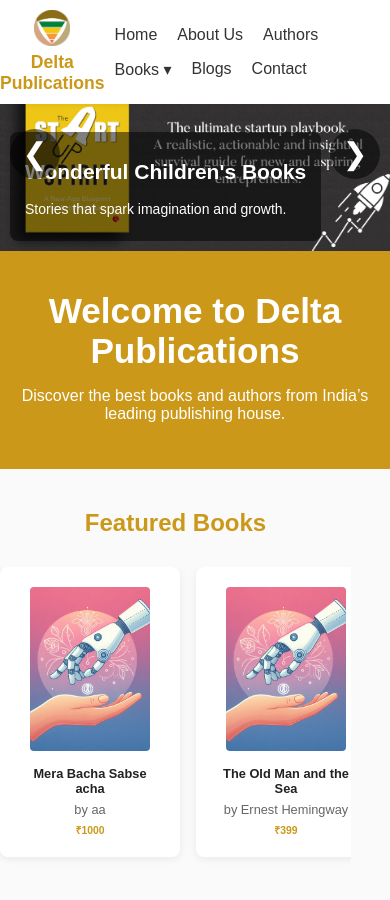
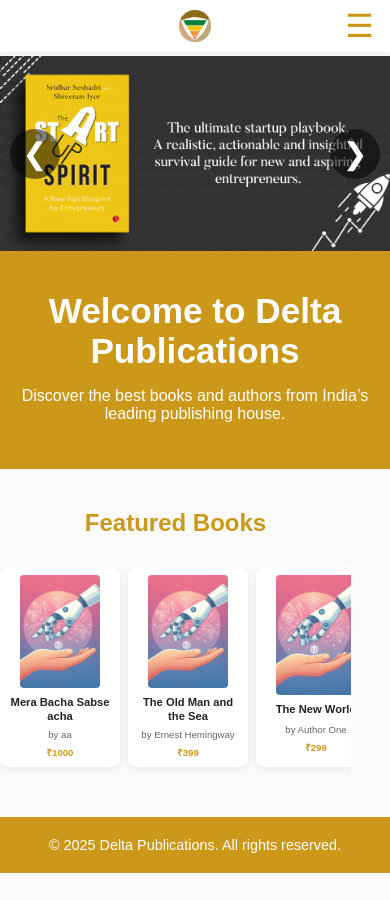
Before and after one commit to gauravsc-alc/gauravsc-alc.github.io, a Jekyll site: the page built from index.html, in a window 390 px wide and 900 px high. Built offline with Jekyll 4.4.1, drawn with Linux system fonts in a browser that asks for light colours.

Commit message:
Fix the mobile view

```diff
--- a/_layouts/default.html
+++ b/_layouts/default.html
@@ -31,6 +31,7 @@
           <li><a href="/contact.html">Contact</a></li>
         </ul>
       </nav>
+      <button class="menu-toggle" aria-label="Toggle menu">&#9776;</button>
     </div>
   </header>
 
@@ -41,5 +42,6 @@
     &copy; 2025 Delta Publications. All rights reserved.
   </footer>
   <script src="/js/slideshow.js"></script>
+  <script src="/js/menu-toggle.js"></script>
 </body>
 </html>
--- a/css/style.css
+++ b/css/style.css
@@ -395,3 +395,135 @@
   list-style-type: none;
   padding-left: 0;
 }
+
+/* Responsive adjustments */
+@media (max-width: 768px) {
+  .header-flex {
+    flex-direction: row;
+    justify-content: space-between;
+    align-items: center;
+  }
+  .top-header-content {
+    flex-direction: row;
+    align-items: center;
+    justify-content: flex-start;
+  }
+  .header-text {
+    display: none; /* Hide Delta Publications text on mobile */
+  }
+  .logo-small {
+    height: 28px;
+    margin-right: 0;
+  }
+  .menu {
+    flex-direction: column;
+    position: absolute;
+    top: 56px;
+    right: 0;
+    background: #fff;
+    width: 180px;
+    box-shadow: 0 2px 8px rgba(0,0,0,0.07);
+    display: none; /* Hide menu by default */
+  }
+  .menu.active {
+    display: flex; /* Show menu when toggled */
+  }
+  .menu li {
+    margin: 12px 0;
+    text-align: left;
+  }
+  .books-slider {
+    gap: 8px;
+  }
+  .book-card {
+    width: 120px;
+    height: 200px;
+    padding: 8px;
+  }
+  .book-card img {
+    width: 80px;
+    height: 120px;
+    margin-bottom: 8px;
+  }
+  .book-title {
+    font-size: 0.7rem;
+    max-height: 2.2em;
+  }
+  .book-author, .book-price {
+    font-size: 0.6rem;
+  }
+}
+
+/* Add this to your style.css file */
+
+.menu-toggle {
+  display: none; /* Hide by default */
+}
+
+@media (max-width: 768px) {
+  .menu-toggle {
+    display: block; /* Show only on mobile */
+    background: none;
+    border: none;
+    font-size: 2rem;
+    color: #CB9819;
+    cursor: pointer;
+    margin-left: 10px;
+  }
+  .menu {
+    /* Already set to mobile styles in your CSS */
+  }
+}
+
+/* Center logo and hide header text in mobile */
+@media (max-width: 768px) {
+  .header-flex {
+    flex-direction: row;
+    justify-content: center;
+    align-items: center;
+    position: relative;
+  }
+  .top-header-content {
+    flex-direction: column;
+    align-items: center;
+    justify-content: center;
+    width: 100%;
+  }
+  .logo-small {
+    margin: 0 auto;
+    display: block;
+    height: 32px;
+  }
+  .header-text {
+    display: none; /* Hide Delta Publications text on mobile */
+  }
+  .menu-toggle {
+    display: block;
+    position: absolute;
+    right: 10px;
+    top: 50%;
+    transform: translateY(-50%);
+    background: none;
+    border: none;
+    font-size: 2rem;
+    color: #CB9819;
+    cursor: pointer;
+  }
+  .menu {
+    flex-direction: column;
+    position: absolute;
+    top: 56px;
+    right: 0;
+    background: #fff;
+    width: 180px;
+    box-shadow: 0 2px 8px rgba(0,0,0,0.07);
+    display: none;
+  }
+  .menu.active {
+    display: flex;
+  }
+  /* Hide slideshow text on mobile */
+  .slide-text {
+    display: none !important;
+  }
+}
--- /dev/null
+++ b/js/menu-toggle.js
@@ -0,0 +1,9 @@
+document.addEventListener("DOMContentLoaded", function() {
+  const toggle = document.querySelector('.menu-toggle');
+  const menu = document.querySelector('.menu');
+  if (toggle && menu) {
+    toggle.addEventListener('click', function() {
+      menu.classList.toggle('active');
+    });
+  }
+});
```
